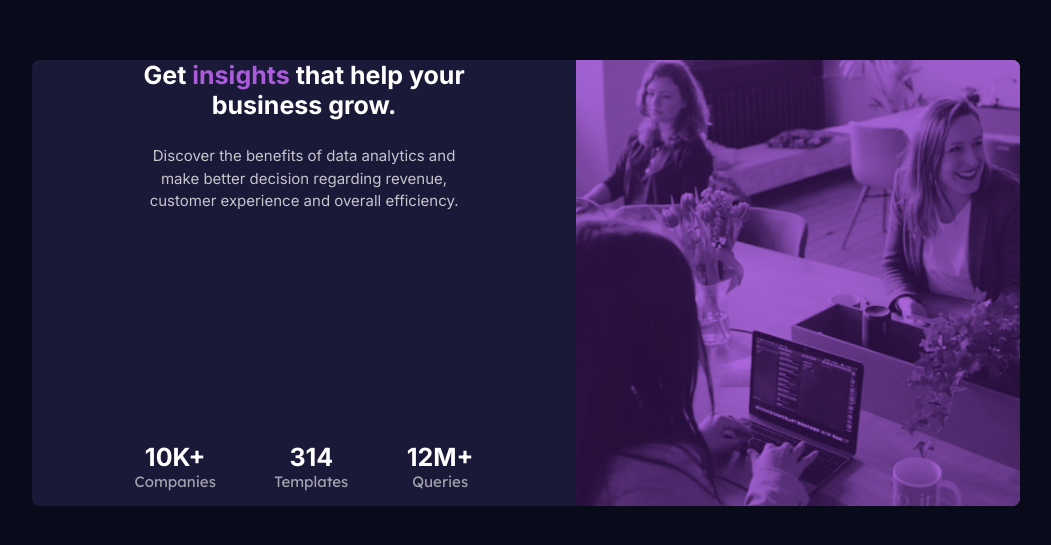
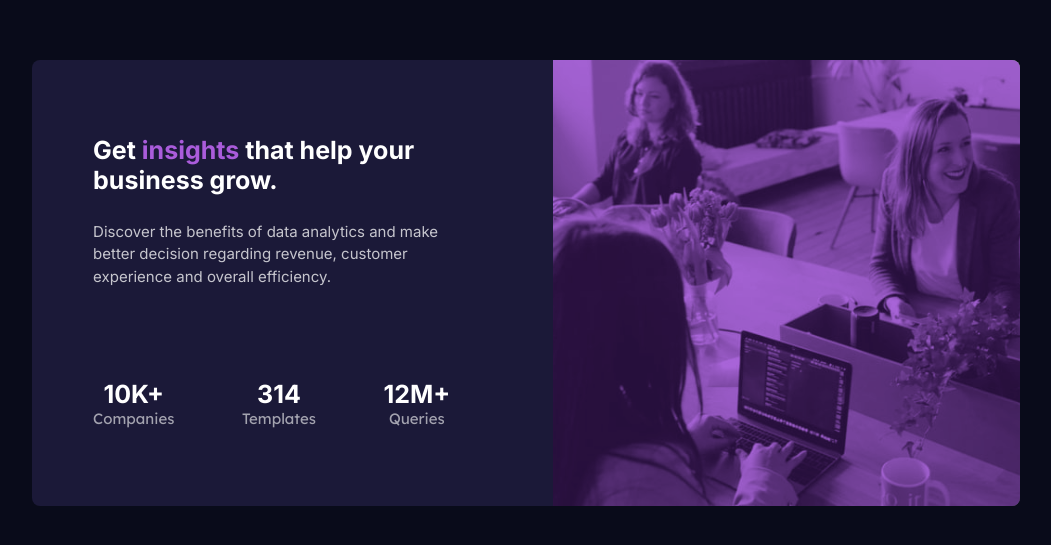
Before and after one commit to mirk-00/Challenge-1, a plain HTML site: page index.html in a window 1280 px wide. Shown: the part 117-662 px from the top of the page, without its empty margins (122-1173 px from the left). Drawn offline with Linux system fonts and the light colour scheme.

Commit message:
comments

```diff
--- a/styles.css
+++ b/styles.css
@@ -115,7 +115,7 @@ image 541 x 446
 	.text-items{
 		margin: 0;
 		display: flex;
-		/*padding: 9.375vh 8.0vw 7.875vh 4.792vw !important; /*is this the right way to set the padding?*/*/
+		padding: 9.375vh 8.0vw 7.875vh 4.792vw !important; /*is this the right way to set the padding?*/
 		text-align: left;
 		justify-content: space-between;;
 		align-content: flex-start;
```
